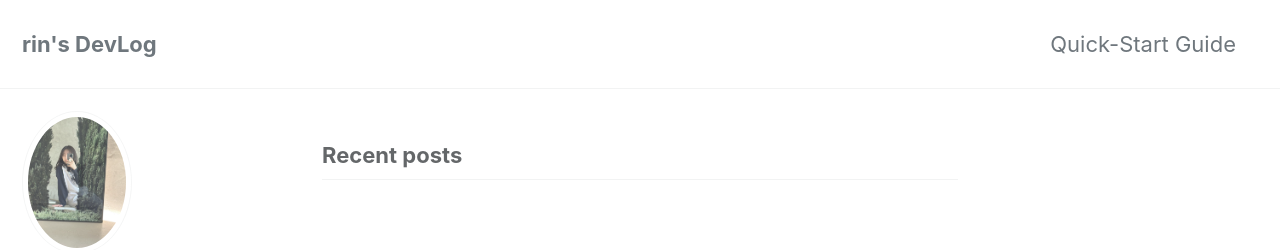
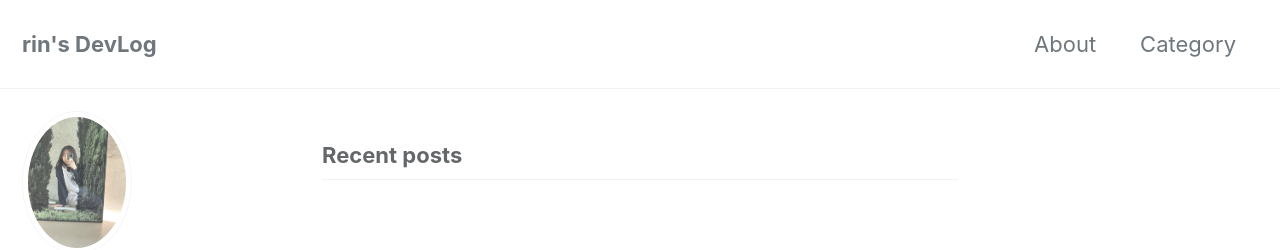
Before and after one commit to rin1004/rin1004.github.io, a Jekyll site: the page built from index.html, in a window 1280 px wide. Shown: the top 250 px of the page. Built offline with Jekyll 4.4.1, drawn with Linux system fonts in a browser that asks for light colours; cached includes are drawn as plain includes; the list of posts is cut into pages by our own code.

Commit message:
made_sidebar

```diff
--- a/_config.yml
+++ b/_config.yml
@@ -290,3 +290,4 @@ defaults:
       comments: # true
       share: true
       related: true
+      sidebar_main: true
--- a/_data/navigation.yml
+++ b/_data/navigation.yml
@@ -1,9 +1,11 @@
 # main links
 main:
-  - title: "Quick-Start Guide"
-    url: https://mmistakes.github.io/minimal-mistakes/docs/quick-start-guide/
-  # - title: "About"
-  #   url: https://mmistakes.github.io/minimal-mistakes/about/
+  #- title: "Quick-Start Guide"
+  #  url: https://mmistakes.github.io/minimal-mistakes/docs/quick-start-guide/
+  - title: "About"
+    url: https://mmistakes.github.io/minimal-mistakes/about/
+  - title: "Category"
+    url:
   # - title: "Sample Posts"
   #   url: /year-archive/
   # - title: "Sample Collections"
```
